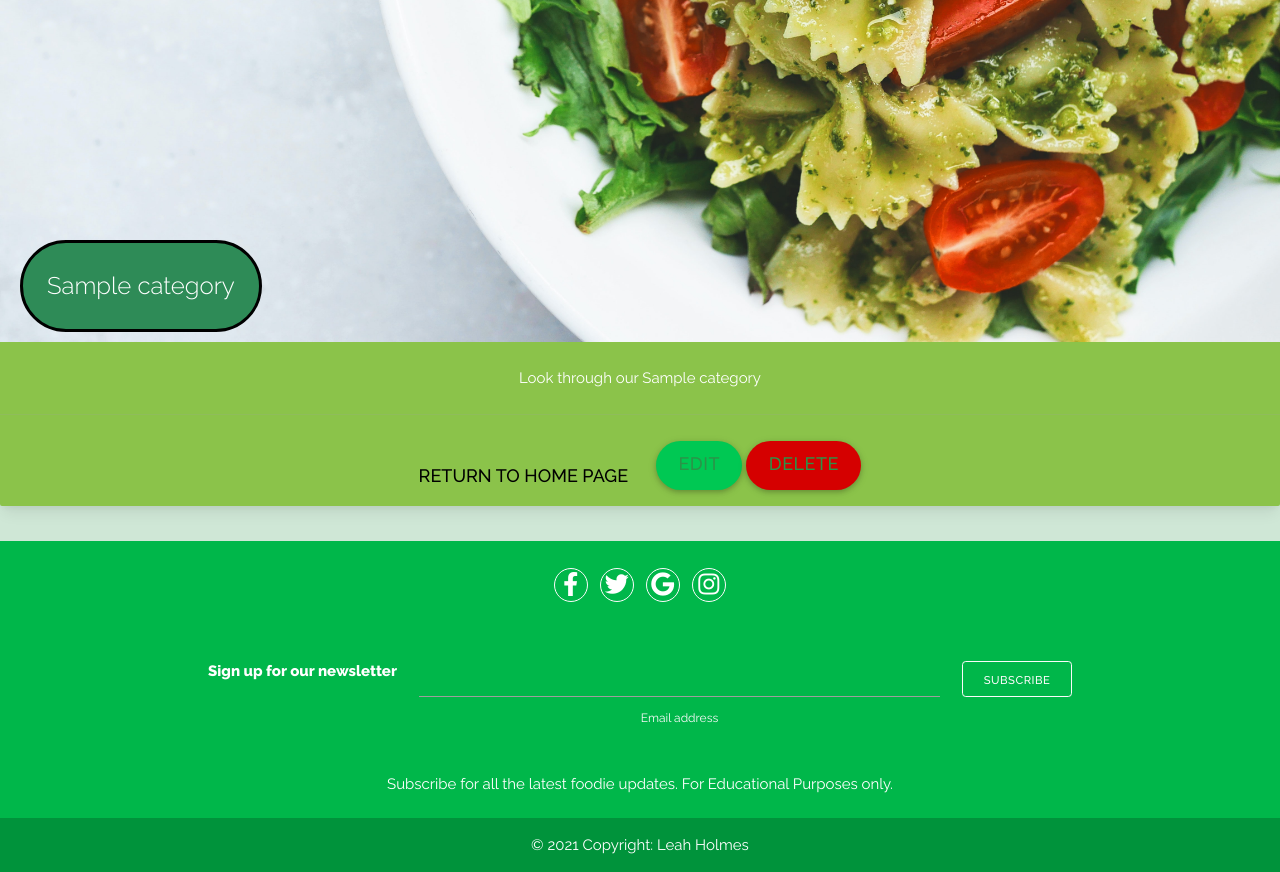
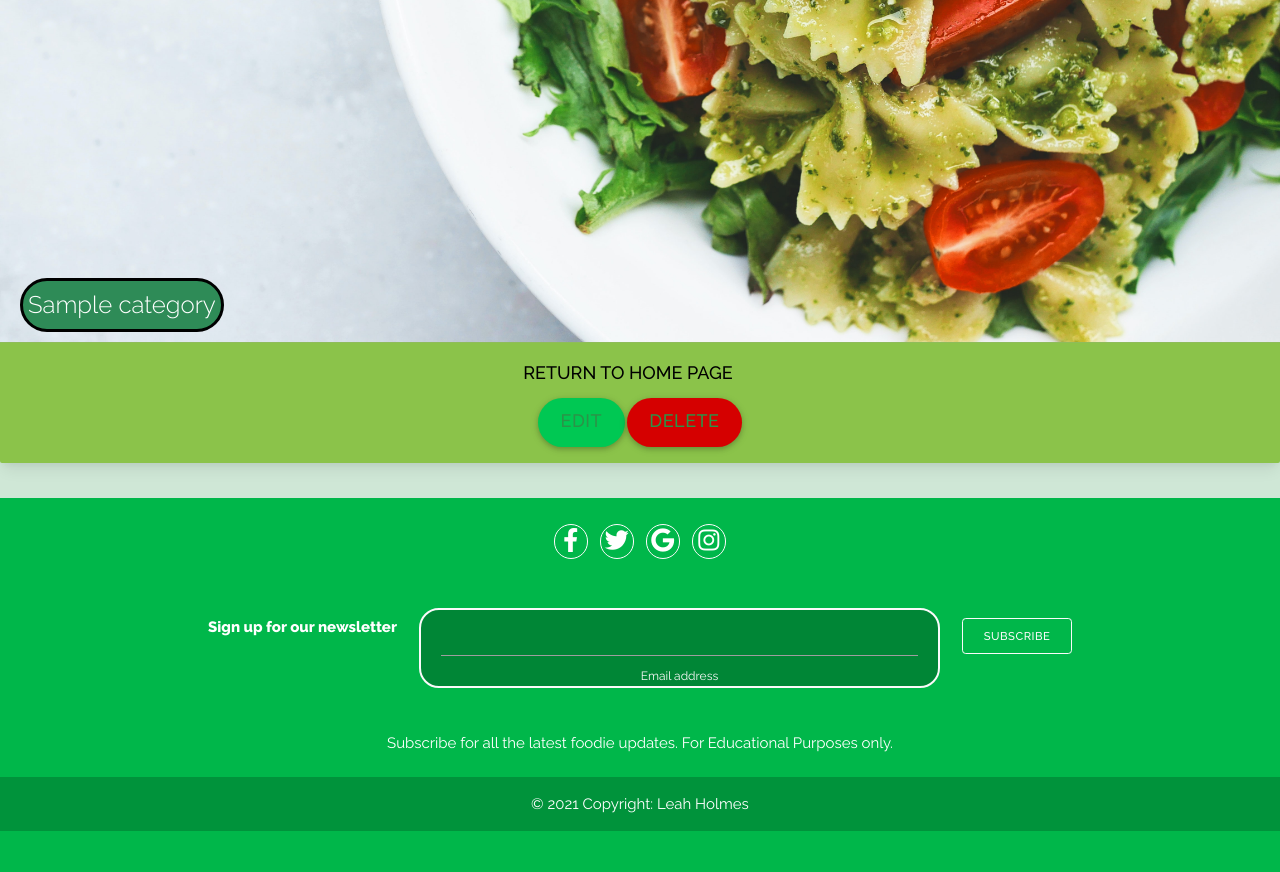
Before and after one commit to Leah1977/familyfavs, a Flask app: page /get_categories in a window 1280 px wide. Shown: the part 753-1625 px from the top of the page. After the commit the page ends 1584 px from the top, so only its background shows below. Run offline with Flask 2, Linux system fonts and the light colour scheme; a database or web service that is not in the repository returns one stand-in record (values such as "Sample title"); some libraries are stand-ins or nearby versions.

Commit message:
add form-outline styling

```diff
--- a/static/css/style.css
+++ b/static/css/style.css
@@ -237,6 +237,14 @@ h3 {
     font-weight: 500;
 }
 
+.card .card-image .card-title {
+    color: #fff;
+    bottom: 0;
+    left: 0;
+    max-width: 100%;
+    padding: 5px;
+}
+
 .card-action a: hover {
     color: #fafafa;
 }
@@ -254,7 +262,8 @@ h3 {
     justify-content: center;
     margin: 10px 20px 10px 20px;
     border-radius: 50px;
-    padding: 20px;
+    padding-left: 10px;
+    padding-right: 10px;
 }
 /* ------------------------------------------------------ recipe card */
 
@@ -291,8 +300,8 @@ h3 {
 /* ------------------------------------------------------ full recipe */
 
 .recipe-title {
-    padding-top: 20px;
-    padding-bottom: 20px;
+    padding-top: 10px;
+    padding-bottom: 10px;
 }
 
 .full-recipe-image {
@@ -300,7 +309,7 @@ h3 {
     height: 400px;
 
 }
-.car-action {
+.card-action {
     text-align: center;
     font-size: 0.6rem;
     margin: 0px;
@@ -403,6 +412,16 @@ label {
     color: #fafafa;
 }
 
+.form-outline {
+    background-color: #00000045;
+    border: 2px solid;
+    border-radius: 20px;
+    padding-left: 20px;
+    padding-right: 20px;
+    color: #fafafa;
+    font-family: "Raleway", sans-serif;
+    font-size: 14px;
+}
 
 
 .social-links-title {
--- a/templates/categories.html
+++ b/templates/categories.html
@@ -19,11 +19,8 @@
                     <img src="static/images/pastasalad.jpg" alt="pasta salad image">
                     <span class="card-title">{{ category.category_name }}</span>
                     </div>
-                    <div class="card-content white-text">
-                    <p>Look through our {{ category.category_name }}</p>
-                    </div>
                     <div class="card-action">
-                        <a href="{{ url_for('get_recipes')}}">Return to Home Page</a>
+                        <a href="{{ url_for('get_recipes')}}">Return to Home Page</a><br>
                         <a href="{{ url_for('edit_category', category_id=category._id) }}" class="btn btn-success btn-rounded green accent-4">Edit</a>
                         <a href="{{ url_for('delete_category', category_id=category._id) }}" class="btn btn-danger btn-rounded red accent-4 modal-btn" data-toggle="modal" data-target="#delete-recipe-modal">Delete</a>
                     </div>
@@ -32,31 +29,4 @@
         {% endfor %}
     </div>
 
-    <!-- modal to confirm user wants to delete recipe -->
-    <div class="modal" tabindex="-1" role="dialog" id="delete-recipe-modal">
-        <div class="modal-dialog" role="document">
-          <div class="modal-content">
-            <div class="modal-header">
-              <h5 class="modal-title">Confirm Delete Category
-              </h5>
-              <button
-                type="button"
-                class="btn-close"
-                data-mdb-dismiss="modal"
-                aria-label="Close"
-              ></button>
-            </div>
-            <div class="modal-body">
-              <p>Are you sure you want to delete this category?</p>
-            </div>
-            <div class="modal-footer">
-              <button type="button" class="btn btn-secondary" data-mdb-dismiss="modal">
-                Close
-              </button>
-              <button type="button" class="btn btn-primary">Save & Delete changes</button>
-            </div>
-          </div>
-        </div>
-      </div>
-
 {% endblock %}
```
